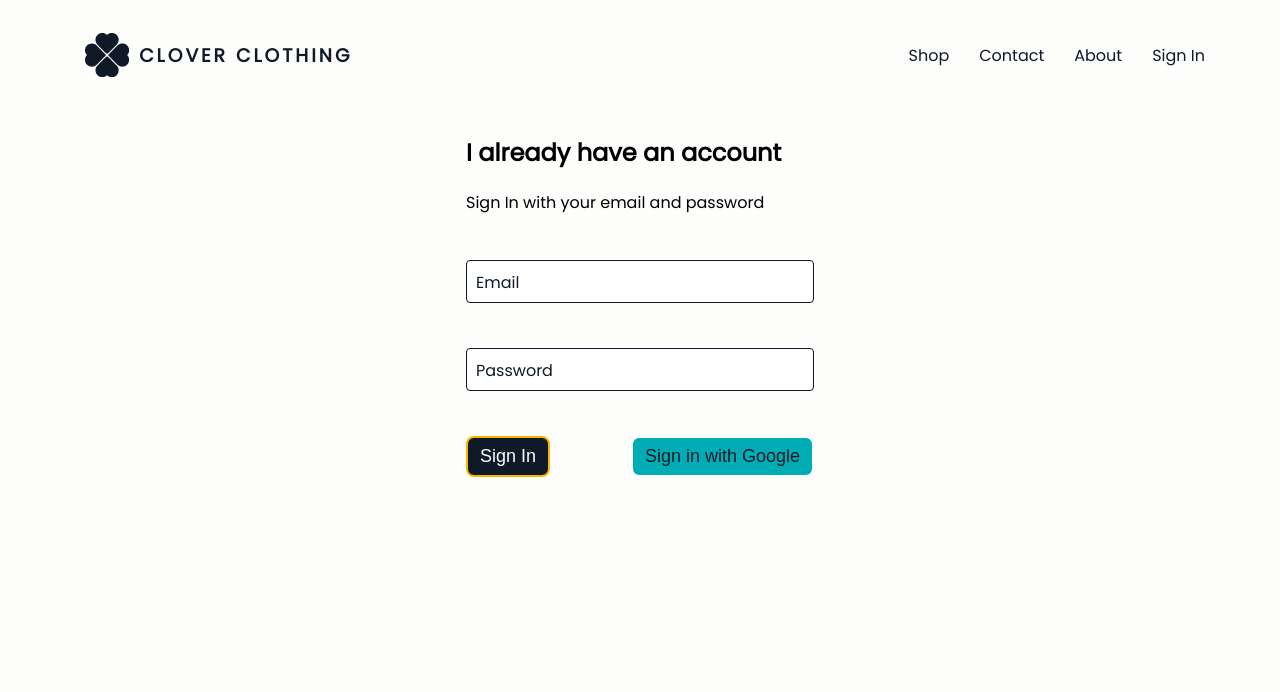
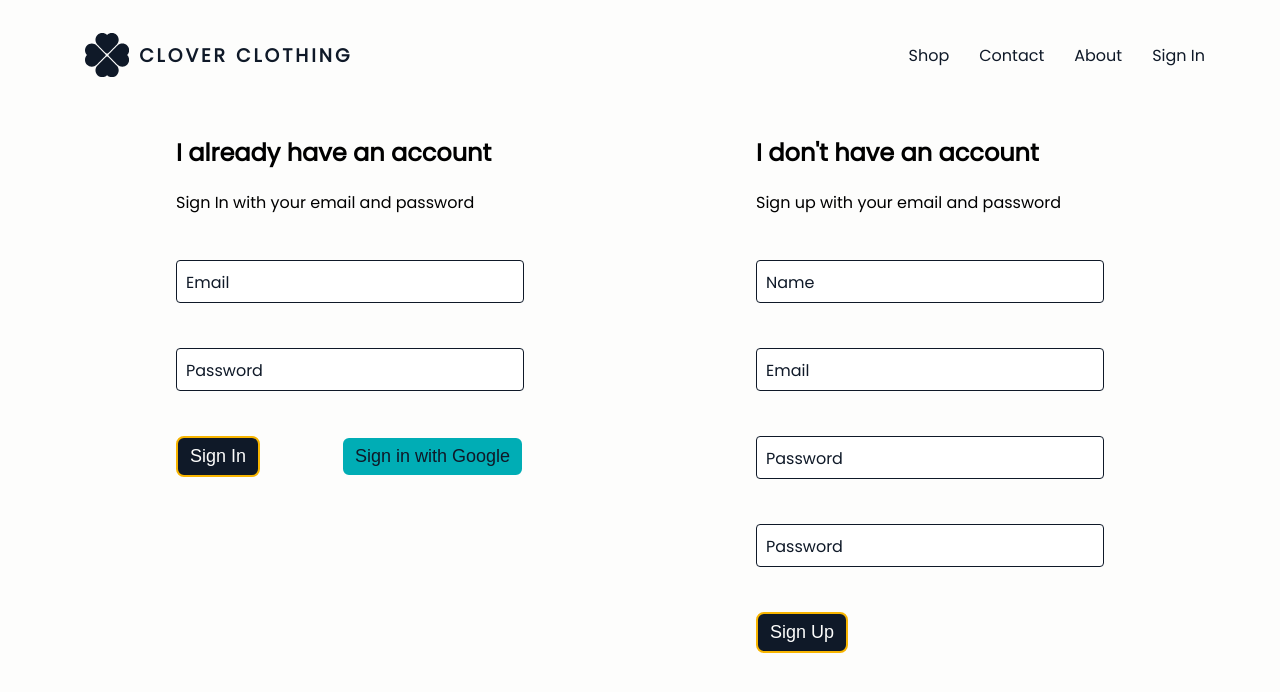
Before and after one commit to iarmankhan/Clover-Clothing, a React (Create React App) app: page /signin in a window 1280 px wide. Shown: the top 692 px of the page. Built offline with nearby package versions, Linux system fonts and the light colour scheme; no server answers.

Commit message:
Implemented sign up with email and password using firebase

```diff
--- a/src/App.js
+++ b/src/App.js
@@ -41,6 +41,8 @@
               ...snapShot.data()
             }
           });
+
+          console.log(this.state)
         })
       }
 
--- /dev/null
+++ b/src/components/sign-up/Sign-Up.component.jsx
@@ -0,0 +1,97 @@
+import React, { Component } from 'react';
+
+import FormInput from '../form-input/FormInput.component';
+import CustomButton from '../custom-button/CustomButton.component';
+
+import { auth, createUserProfileDocument } from '../../firebase/firebase.utils'
+
+import './Sign-Up.styles.scss'
+
+class SignUp extends Component {
+    constructor(props) {
+        super(props);
+
+        this.state = {
+            displayName: '',
+            email: '',
+            password: '',
+            confirmPassword: ''
+        }
+    }
+
+    handleSubmit = async event => {
+        event.preventDefault()
+
+        const { displayName, email, password, confirmPassword } = this.state;
+
+        if (password !== confirmPassword) {
+            alert("Passwords don't match")
+            return
+        }
+
+        try {
+            const { user } = await auth.createUserWithEmailAndPassword(email, password);
+            await createUserProfileDocument(user, { displayName });
+            this.setState({ displayName: '', email: '', password: '', confirmPassword: '' })
+        } catch (error) {
+            console.error(error)
+        }
+    }
+
+    handleChange = event => {
+        const { value, name } = event.target
+
+        this.setState({
+            [name]: value
+        })
+    }
+
+    render() {
+        const { displayName, email, password, confirmPassword } = this.state;
+        return (
+            <div className="sign-up">
+                <h2>I don't have an account</h2>
+                <span>Sign up with your email and password</span>
+                <form className='sign-up-form' onSubmit={this.handleSubmit}>
+                    <FormInput
+                        handleChange={this.handleChange}
+                        label='Name'
+                        name='displayName'
+                        required
+                        type='text'
+                        value={displayName}
+                    />
+                    <FormInput
+                        handleChange={this.handleChange}
+                        label='Email'
+                        name='email'
+                        required
+                        type='email'
+                        value={email}
+                    />
+                    <FormInput
+                        type="password"
+                        required
+                        name="password"
+                        label='Password'
+                        handleChange={this.handleChange}
+                        value={password}
+                    />
+                    <FormInput
+                        type="password"
+                        required
+                        name="confirmPassword"
+                        label='Password'
+                        handleChange={this.handleChange}
+                        value={confirmPassword}
+                    />
+                    <div className='button-container'>
+                        <CustomButton type="submit">Sign Up</CustomButton>
+                    </div>
+                </form>
+            </div>
+        );
+    }
+}
+
+export default SignUp
--- /dev/null
+++ b/src/components/sign-up/Sign-Up.styles.scss
@@ -0,0 +1,29 @@
+.sign-up {
+    width: 30%;
+    display: flex;
+    flex-direction: column;
+
+    @media screen and (max-width: 900px){
+        width: 70%;
+        margin-bottom: 100px;
+    }
+
+    @media screen and (max-width: 767px){
+        width: 85%;
+        margin-bottom: 100px;
+    }
+
+    @media screen and (max-width: 452px){
+        width: 100%;
+        margin-bottom: 100px;
+    }
+
+    .title{
+        margin: 10px 0;
+    }
+
+    .button-container{
+        display: flex;
+        justify-content: space-between;
+    }
+}
--- a/src/pages/authentication/Authentication.component.jsx
+++ b/src/pages/authentication/Authentication.component.jsx
@@ -2,11 +2,13 @@
 
 import './Authentication.styles.scss'
 import SignIn from '../../components/sign-in/Sing-In.component';
+import SignUp from '../../components/sign-up/Sign-Up.component';
 
 const Authentication = () => {
     return (
         <div className="authentication">
             <SignIn />
+            <SignUp />
         </div>
     );
 }
```
